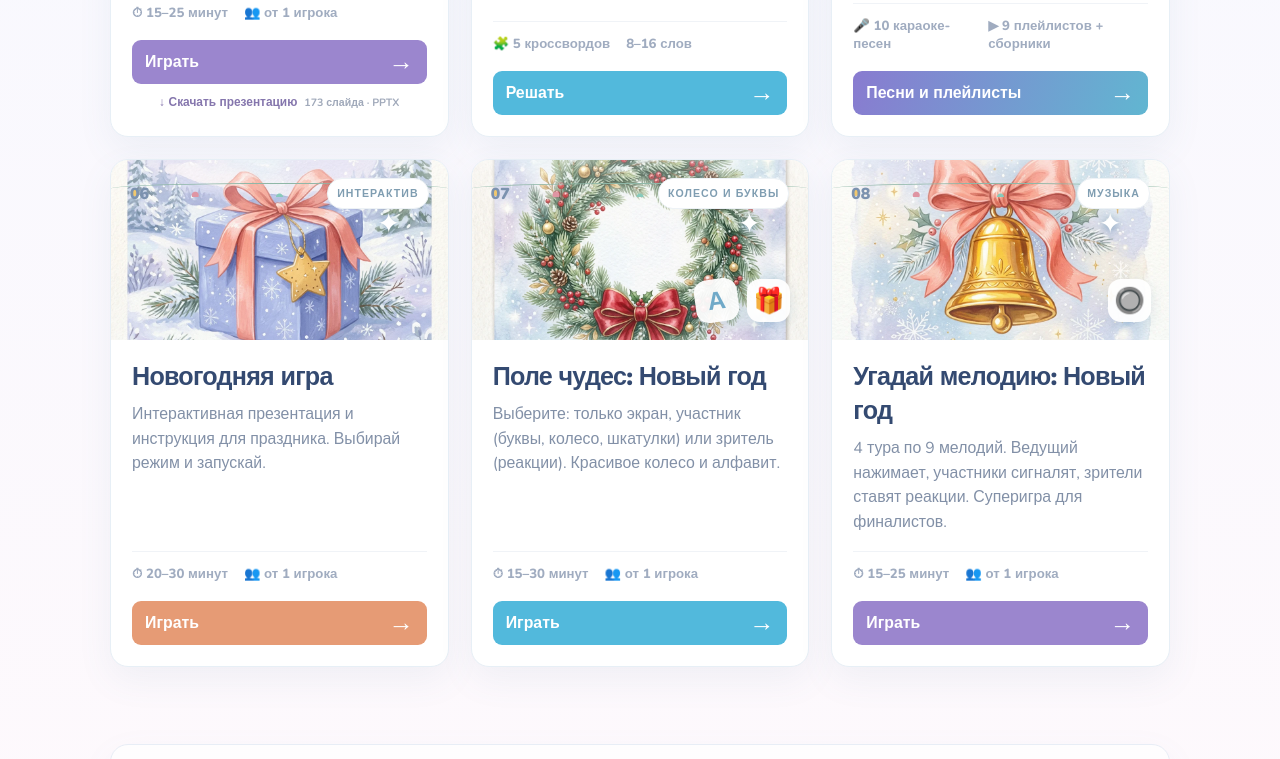
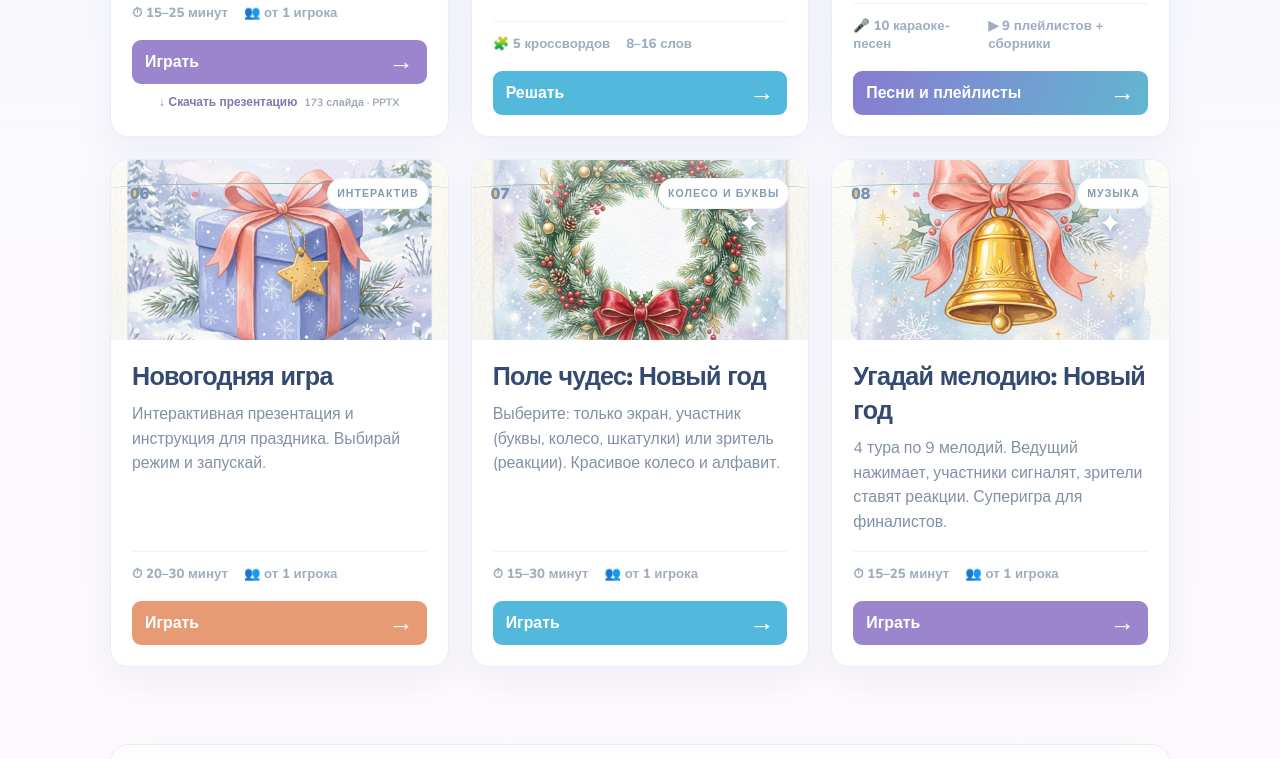
Before and after one commit to projectaaj2025-sys/Xmas-games, a website: page index.html in a window 1280 px wide. Shown: the part 1910-2669 px from the top of the page. Drawn offline with nearby package versions, Linux system fonts and the light colour scheme; no server answers.

Commit message:
Remove extra icons from game illustrations
Co-authored-by: arena-agent <297053741+arena-agent@users.noreply.github.com>

```diff
--- a/index.html
+++ b/index.html
@@ -89,12 +89,12 @@
         </article>
         <article class="game-card field-card">
           <div class="card-top"><span class="game-number">07</span><span class="game-tag">КОЛЕСО И БУКВЫ</span></div>
-          <div class="game-illustration field-illustration"><div class="field-card-art"><img src="assets/christmas-wreath-card.webp" alt="Колесо"></div><div class="field-letter">А</div><div class="field-chest">🎁</div><div class="field-sparkle">✦</div></div>
+          <div class="game-illustration field-illustration"><div class="field-card-art"><img src="assets/christmas-wreath-card.webp" alt="Колесо"></div><div class="field-sparkle">✦</div></div>
           <div class="game-info"><h3>Поле чудес: Новый год</h3><p>Выберите: только экран, участник (буквы, колесо, шкатулки) или зритель (реакции). Красивое колесо и алфавит.</p><div class="game-meta"><span>⏱ 15–30 минут</span><span>👥 от 1 игрока</span></div><button class="game-button blue-button" data-open="field">Играть <span>→</span></button></div>
         </article>
         <article class="game-card melody-card">
           <div class="card-top"><span class="game-number">08</span><span class="game-tag">МУЗЫКА</span></div>
-          <div class="game-illustration melody-illustration"><div class="melody-card-art"><img src="assets/bell-card.webp" alt="Мелодия"></div><div class="melody-button">🔘</div><div class="melody-sparkle">✦</div></div>
+          <div class="game-illustration melody-illustration"><div class="melody-card-art"><img src="assets/bell-card.webp" alt="Мелодия"></div><div class="melody-sparkle">✦</div></div>
           <div class="game-info"><h3>Угадай мелодию: Новый год</h3><p>4 тура по 9 мелодий. Ведущий нажимает, участники сигналят, зрители ставят реакции. Суперигра для финалистов.</p><div class="game-meta"><span>⏱ 15–25 минут</span><span>👥 от 1 игрока</span></div><button class="game-button lilac-button" data-open="melody">Играть <span>→</span></button></div>
         </article>
       </div>
--- a/styles.css
+++ b/styles.css
@@ -421,8 +421,6 @@
 .drive-card-art img,.field-card-art img,.melody-card-art img{display:block;width:100%;height:100%;object-fit:cover;object-position:center 52%}
 .drive-illustration:after,.field-illustration:after,.melody-illustration:after{content:'';position:absolute;inset:0;background:linear-gradient(180deg,#fff5,transparent 45%,#e8f5ff22);pointer-events:none}
 .drive-card-sparkle,.field-sparkle,.melody-sparkle{position:absolute;z-index:1;right:14%;top:45px;color:#fff;font-size:28px;text-shadow:0 2px 8px #739ab9}
-.field-illustration .field-letter,.field-illustration .field-chest,.melody-illustration .melody-button{position:absolute;z-index:1;bottom:18px;right:18px;display:grid;place-items:center;width:43px;height:43px;border-radius:13px;background:#fffffff0;box-shadow:0 4px 14px #6685a633;font-size:25px;font-weight:900;color:#6fa9c8}
-.field-illustration .field-letter{right:70px;transform:rotate(-8deg)}
 .game-card{display:flex;flex-direction:column}.game-info{display:flex;flex-direction:column;flex:1}.game-meta{margin-top:auto}.game-info p{margin-bottom:16px}
 .field-container,.melody-container{max-width:960px;margin:18px auto 30px;padding:clamp(16px,3vw,30px);border:1px solid #dfebf4;border-radius:22px;background:#ffffffd9;box-shadow:0 12px 35px #7890a61a;text-align:center}
 .field-mode-selector,.field-controls,.melody-controls,.field-reactions,.melody-reactions,.field-chests{display:flex;justify-content:center;flex-wrap:wrap;gap:10px}
```
